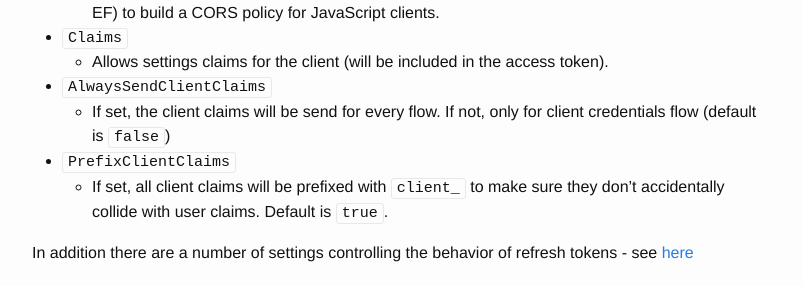
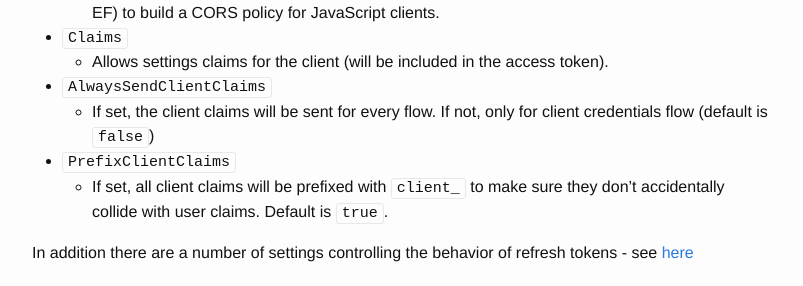
Before and after one commit to IdentityServer/Documentation, a Jekyll site: the page built from docsv2/configuration/clients.md, in a window 1280 px wide and 900 px high, scrolled down 2078 px. Shown: the part 157-443 px from the top of the window, without its empty margins (238-1041 px from the left). Built offline with Jekyll 4.4.1, drawn with Linux system fonts in a browser that asks for light colours.

Commit message:
Update clients.md
Fixed another typo

```diff
--- a/docsv2/configuration/clients.md
+++ b/docsv2/configuration/clients.md
@@ -79,7 +79,7 @@ The `Client` class models an OpenID Connect or OAuth2 client - e.g. a native app
 * `Claims`
     * Allows settings claims for the client (will be included in the access token).
 * `AlwaysSendClientClaims`
-    * If set, the client claims will be send for every flow. If not, only for client credentials flow (default is `false`)
+    * If set, the client claims will be sent for every flow. If not, only for client credentials flow (default is `false`)
 * `PrefixClientClaims`
     * If set, all client claims will be prefixed with `client_` to make sure they don't accidentally collide with user claims. Default is `true`.
 
```
